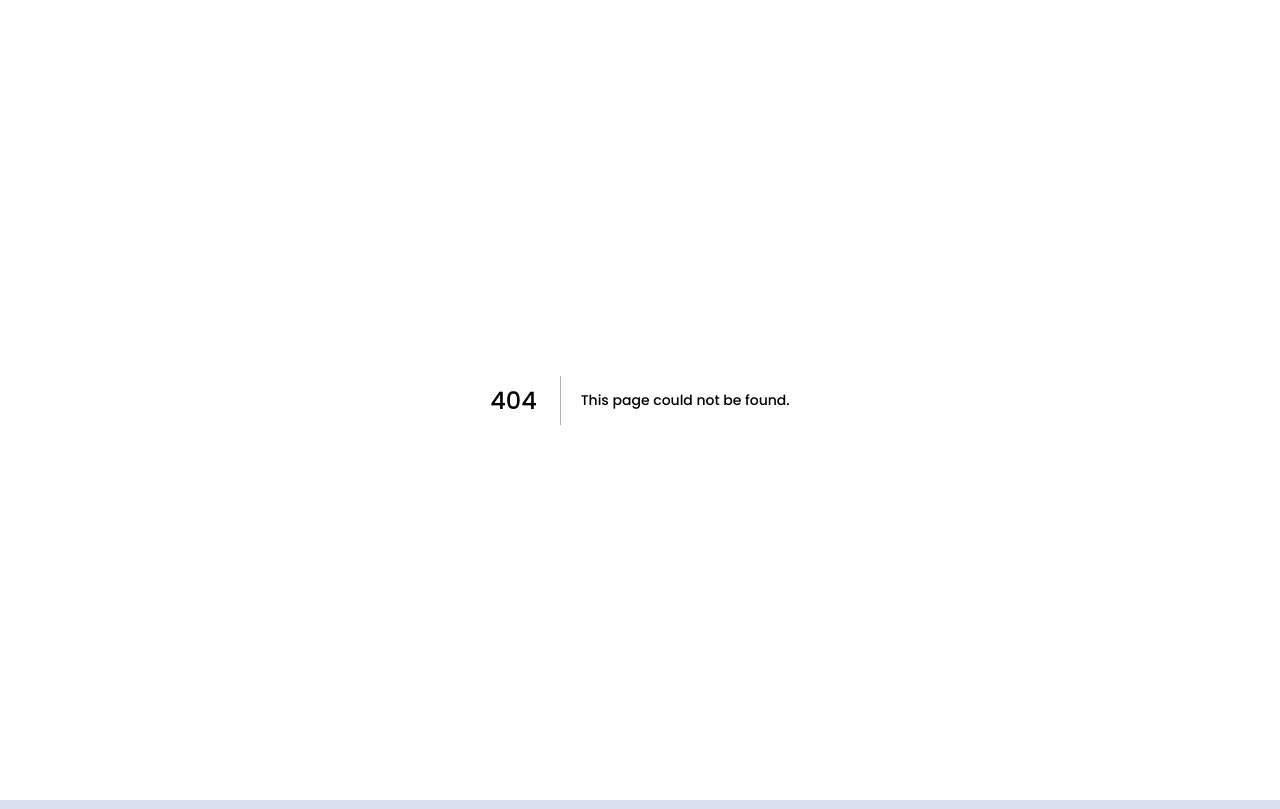
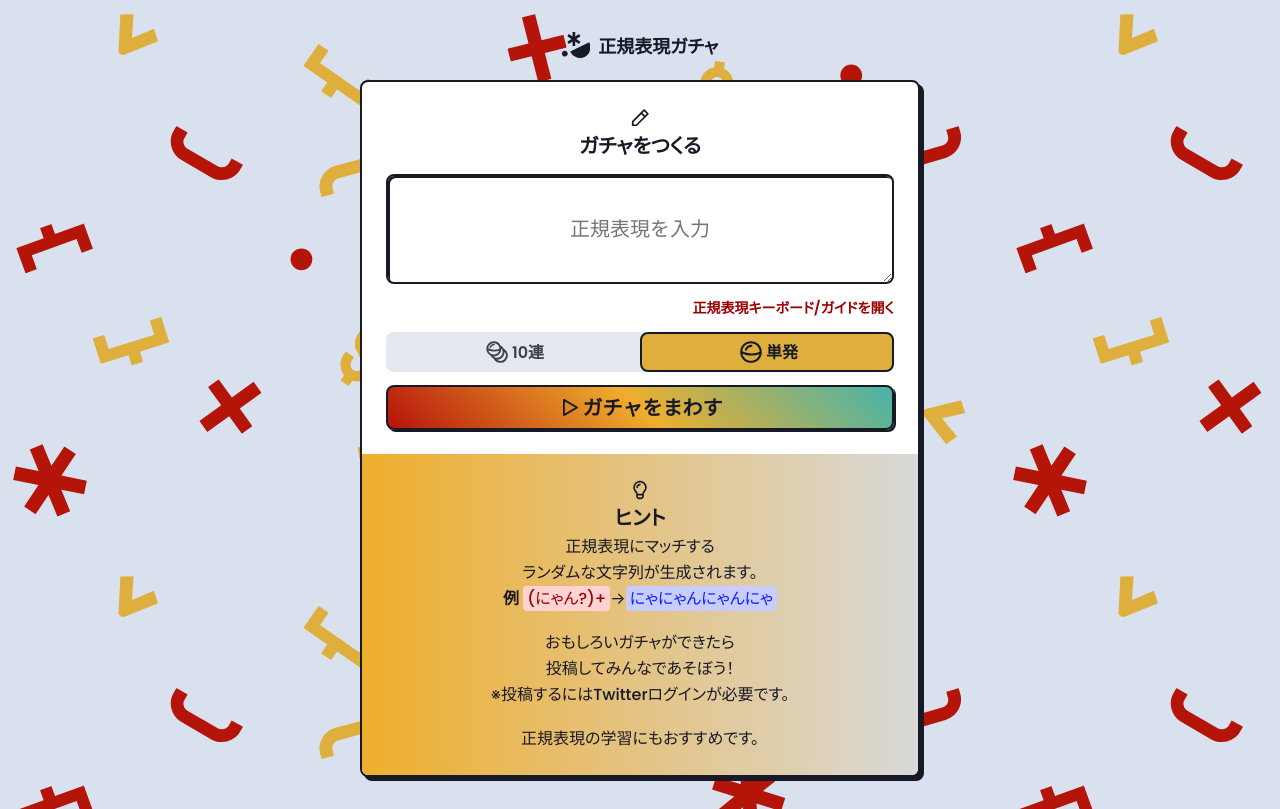
Before and after one commit to koluriri/Regech, a Next.js app: page /create in a window 1280 px wide. Before the commit this address had no page. Built offline with nearby package versions, Linux system fonts and the light colour scheme.

Commit message:
#6: Implement Home, CreateGacha

```diff
--- /dev/null
+++ b/src/components/page/CreateGacha/CreateGacha.tsx
@@ -0,0 +1,65 @@
+import { FC } from 'react';
+import Head from 'next/head';
+import Logo from '~/components/ui/Logo/Logo';
+import { IconPencil, IconPlay } from '~/components/Icon';
+import Card from '~/components/ui/Card/Card';
+import CardHeader from '~/components/ui/CardHeader/CardHeader';
+import Textarea from '~/components/ui/Textarea/Textarea';
+import RegexGuide from '~/components/ui/RegexGuide/RegexGuide';
+import Selector from '~/components/ui/Selector/Selector';
+import Button from '~/components/ui/Button/Button';
+
+const CreateGacha: FC = () => (
+  <div className="container">
+    <Head>
+      <title>ガチャをつくる | 正規表現ガチャ</title>
+    </Head>
+
+    <Logo />
+
+    <Card
+      hint={
+        <>
+          <p>
+            正規表現にマッチする
+            <br />
+            ランダムな文字列が生成されます。
+            <br />
+            <b>例</b> <code>(にゃん?)+</code>→
+            <code className="blue">にゃにゃんにゃんにゃ</code>
+          </p>
+          <p>
+            おもしろいガチャができたら
+            <br />
+            投稿してみんなであそぼう！
+            <br />
+            ※投稿するにはTwitterログインが必要です。
+          </p>
+          <p>正規表現の学習にもおすすめです。</p>
+        </>
+      }
+    >
+      <CardHeader>
+        <IconPencil />
+        ガチャをつくる
+      </CardHeader>
+      <Textarea placeholder="正規表現を入力" />
+      <RegexGuide
+        insertTextarea={(text: string) => {
+          alert(text);
+        }}
+      />
+      <Selector
+        handleChange={(val: string) => {
+          console.log(val);
+        }}
+      />
+      <Button block variant="primary">
+        <IconPlay />
+        ガチャをまわす
+      </Button>
+    </Card>
+  </div>
+);
+
+export default CreateGacha;
--- a/src/components/page/Home/Home.module.css
+++ /dev/null
@@ -1,3 +0,0 @@
-.container {
-  padding: 2rem;
-}
--- a/src/components/ui/CardHeader/CardHeader.module.css
+++ b/src/components/ui/CardHeader/CardHeader.module.css
@@ -8,7 +8,6 @@
   width: 24px;
   height: 24px;
   margin: 0 auto;
-  fill: currentcolor;
 }
 
 .md {
--- a/src/components/ui/Logo/Logo.module.css
+++ b/src/components/ui/Logo/Logo.module.css
@@ -3,11 +3,19 @@
   flex-direction: row;
   gap: 8px;
   justify-content: center;
+  width: fit-content;
+  margin: 0 auto 20px;
   font-size: 18px;
   font-weight: bold;
   color: var(--on-surface);
+  cursor: pointer;
+  transition: 0.2s;
 }
 
 .logo svg {
   height: 26px;
 }
+
+.logo:hover {
+  transform: scale(1.03);
+}
--- a/src/components/ui/Logo/Logo.tsx
+++ b/src/components/ui/Logo/Logo.tsx
@@ -1,13 +1,16 @@
 /* eslint-disable react/require-default-props */
+import Link from 'next/link';
 import { FC } from 'react';
 import styles from './Logo.module.css';
 import LogoSvg from './LogoSvg';
 
 const Logo: FC = () => (
-  <div className={`${styles.logo}`}>
-    <LogoSvg />
-    <span>正規表現ガチャ</span>
-  </div>
+  <Link href="/">
+    <div className={`${styles.logo}`}>
+      <LogoSvg />
+      <span>正規表現ガチャ</span>
+    </div>
+  </Link>
 );
 
 export default Logo;
--- /dev/null
+++ b/src/pages/create.tsx
@@ -0,0 +1,6 @@
+import type { NextPage } from 'next';
+import CreateGachaComponent from 'components/page/CreateGacha/CreateGacha';
+
+const CreateGacha: NextPage = () => <CreateGachaComponent />;
+
+export default CreateGacha;
--- a/src/styles/globals.css
+++ b/src/styles/globals.css
@@ -85,6 +85,13 @@ html {
   font-feature-settings: 'palt';
   color: var(--on-surface);
   background: var(--surface);
+}
+
+body {
+  min-height: 100vh;
+  background: url('/bg.svg');
+  background-repeat: repeat;
+  background-size: 1000px;
 }
 
 html,
@@ -281,6 +288,10 @@ svg {
   height: 100vh;
 }
 
+.container {
+  padding: 2rem;
+}
+
 @media (prefers-color-scheme: dark) {
   html {
     color-scheme: dark;
```
Also changed, not shown: src/components/page/Home/Home.tsx (+2 -22 lines), src/components/ui/Hero/Hero.tsx (+27 -8 lines), .eslintrc.js, 1 other file (tests, documents, lock files or other folders).
